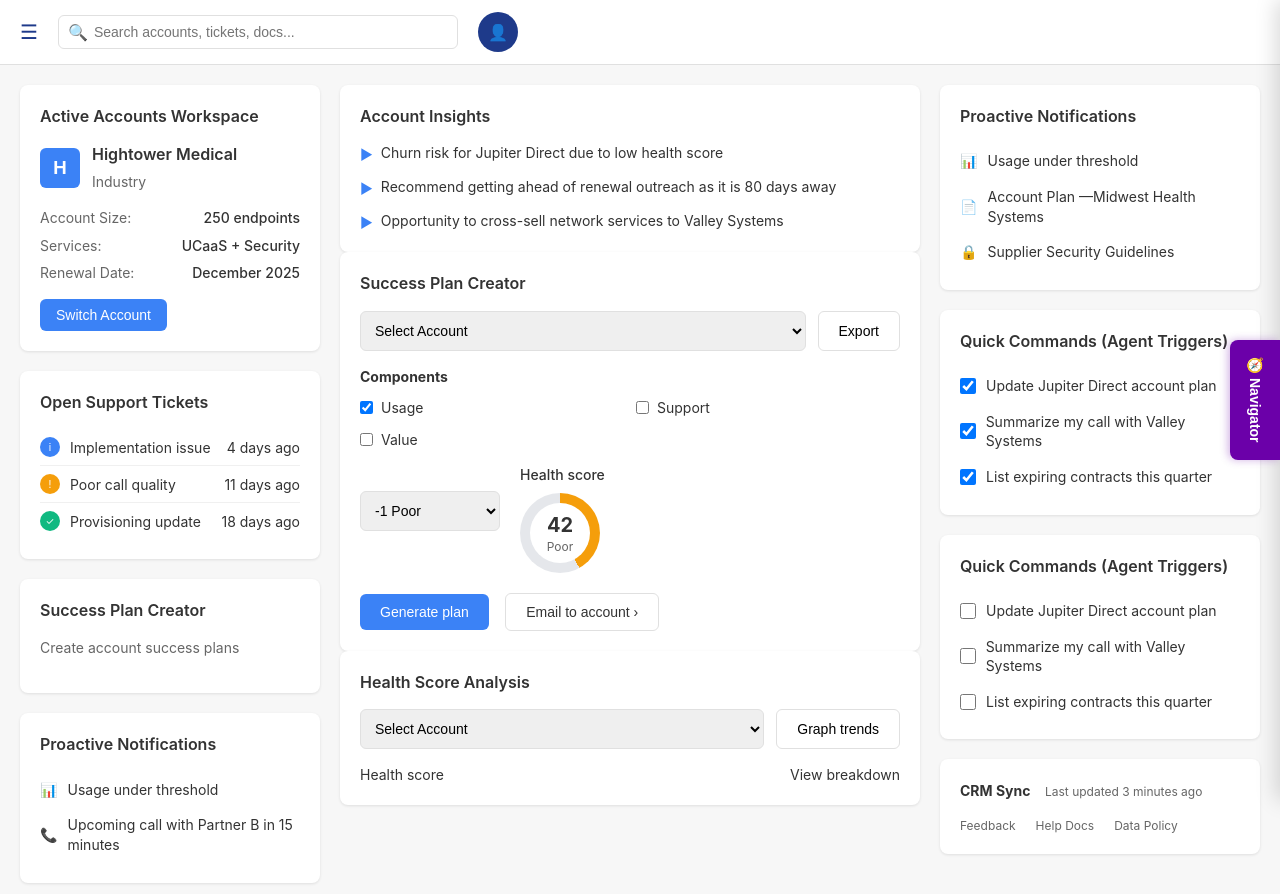
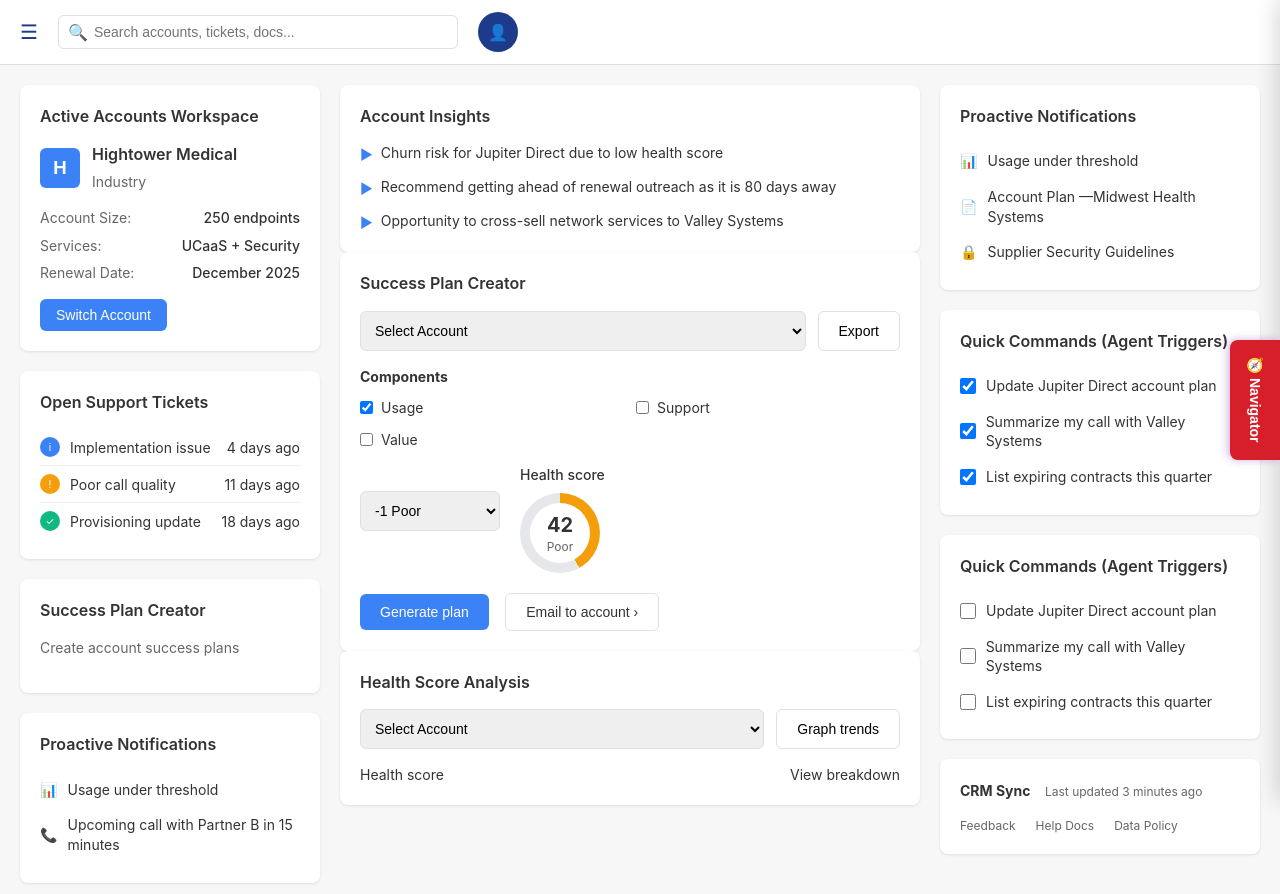
Before and after one commit to MattLambson/HaloDemoPages, a plain HTML site: page DemoPages/matt-lambson/Intelisys/Intelisys_CSM.html in a window 1280 px wide. Drawn offline with Linux system fonts and the light colour scheme.

Commit message:
changing button colors

```diff
--- a/DemoPages/matt-lambson/Intelisys/Intelisys_CSM.html
+++ b/DemoPages/matt-lambson/Intelisys/Intelisys_CSM.html
@@ -360,7 +360,7 @@
             transform: translateY(-50%);
             width: 50px;
             height: 120px;
-            background: #6b00a9;
+            background: #d71f2b;
             border: none;
             border-radius: 8px 0 0 8px;
             color: white;
```
Also changed, not shown: DemoPages/matt-lambson/Intelisys/Intelisys_SE.html (+1 -1 lines).
